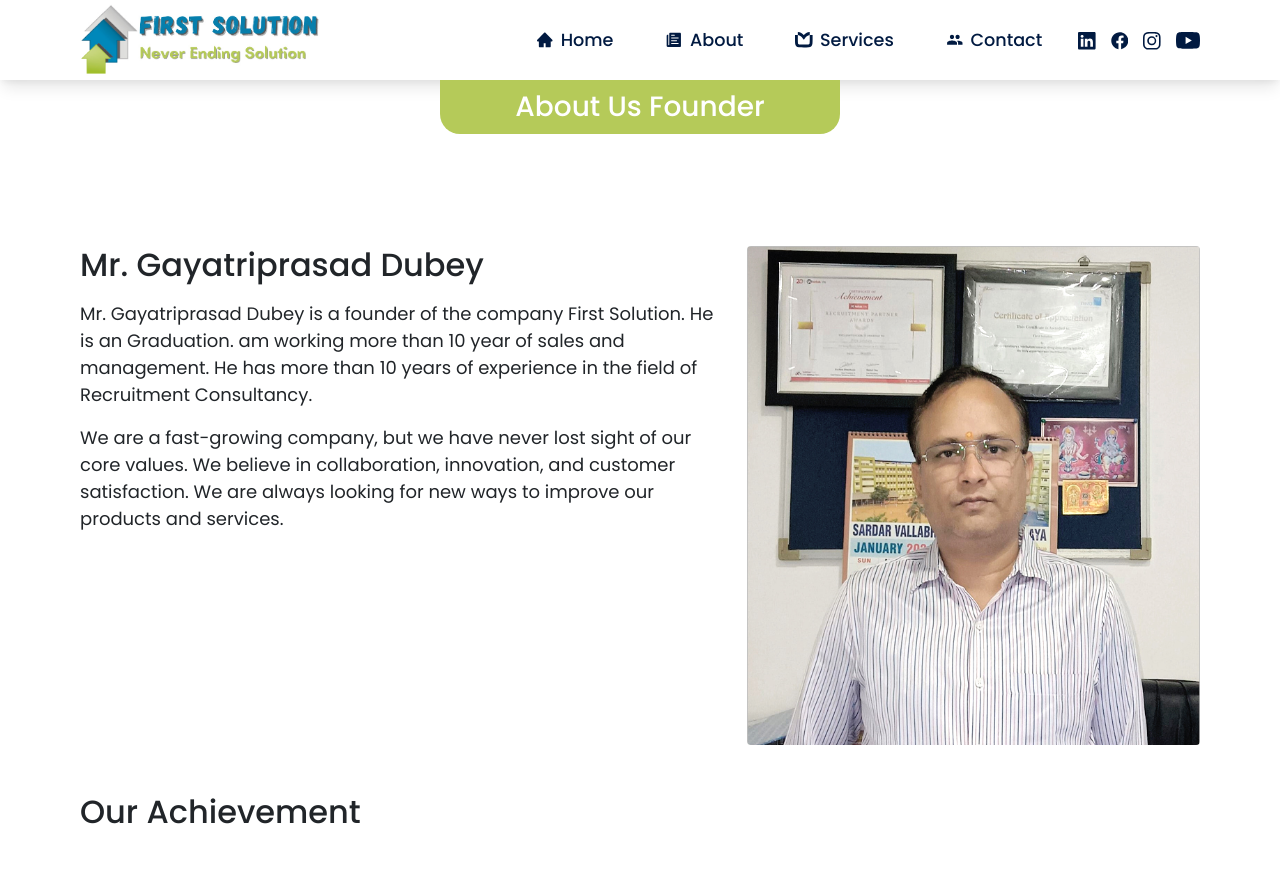
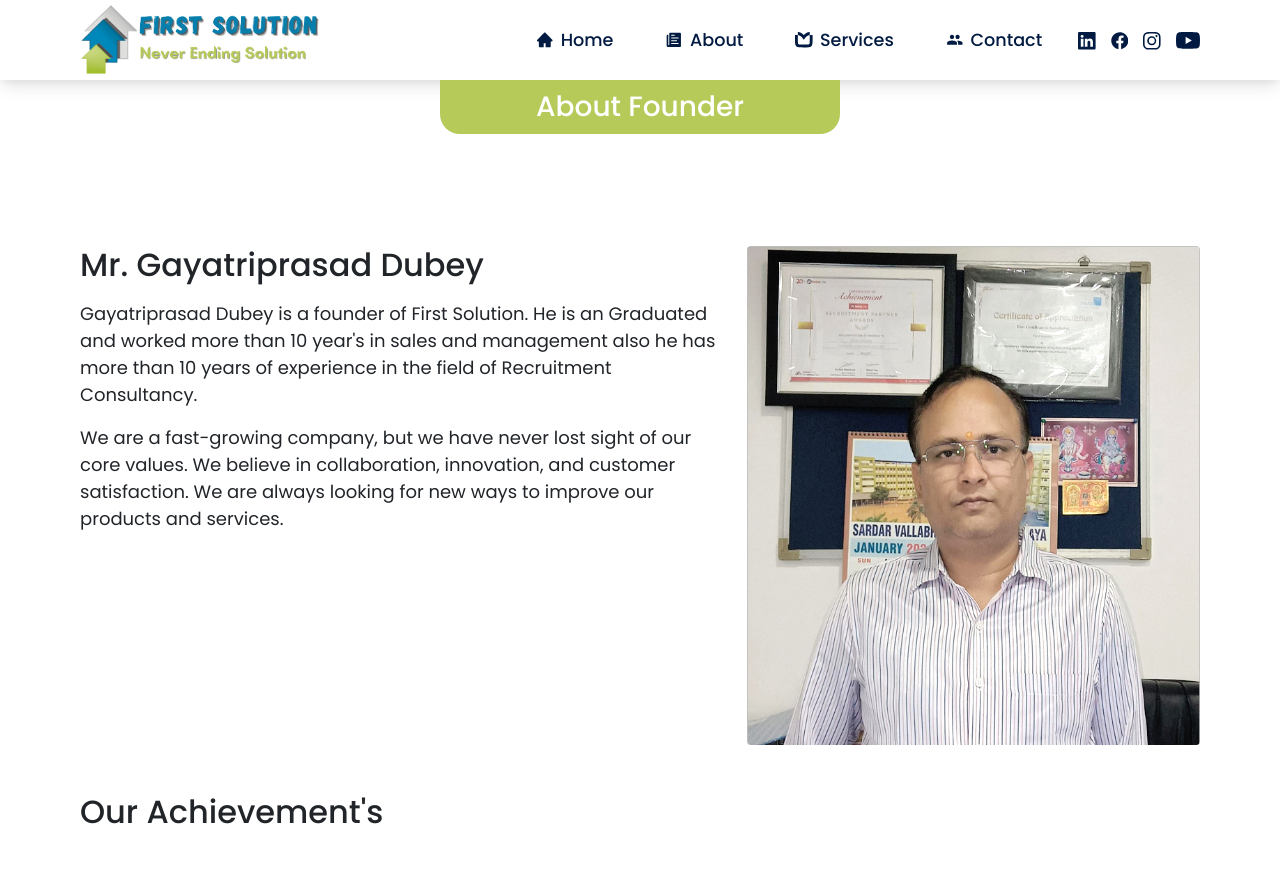
Before and after one commit to iamashishgaur/firstsolution, a React (Create React App) app: page /about-founder in a window 1280 px wide. Shown: the top 893 px of the page. Built offline with nearby package versions, Linux system fonts and the light colour scheme; grey boxes are pictures that could not be loaded.

Commit message:
final update

```diff
--- a/src/pages/AboutFounder.jsx
+++ b/src/pages/AboutFounder.jsx
@@ -7,17 +7,17 @@ const AboutFounder = () => {
   return (
     <>
       <Meta title={"About Founder"} />
-      <h3 class="mb-3 text-center aboutheading">About Us Founder</h3>
+      <h3 class="mb-3 text-center aboutheading">About Founder</h3>
       <section class="py-3 py-md-5">
         <div class="container-xxl wrapper">
           <div class="row gy-3 gy-md-4 gy-lg-0 mt-5 about-founder">
             <div class="col-lg-7 col-md-6 col-sm-6 ">
               <h2 class="mb-3">Mr. Gayatriprasad Dubey</h2>
               <p class=" mb-3">
-                Mr. Gayatriprasad Dubey is a founder of the company First
-                Solution. He is an Graduation. am working more than 10 year of
-                sales and management. He has more than 10 years of experience in
-                the field of Recruitment Consultancy.
+                Gayatriprasad Dubey is a founder of First Solution. He is an
+                Graduated and worked more than 10 year's in sales and management
+                also he has more than 10 years of experience in the field of
+                Recruitment Consultancy.
               </p>
               <p class="mb-5">
                 We are a fast-growing company, but we have never lost sight of
@@ -36,7 +36,7 @@ const AboutFounder = () => {
             </div>
           </div>
           <div class="row gy-3 gy-md-4 gy-lg-0 mt-5 mb-5 ">
-            <h2 class="mb-3">Our Achievement</h2>
+            <h2 class="mb-3">Our Achievement's</h2>
             {Certificates.map((item, index) => {
               return (
                 <div class="col-lg-4 col-md-6 col-sm-6 mt-5" id={index}>
```
